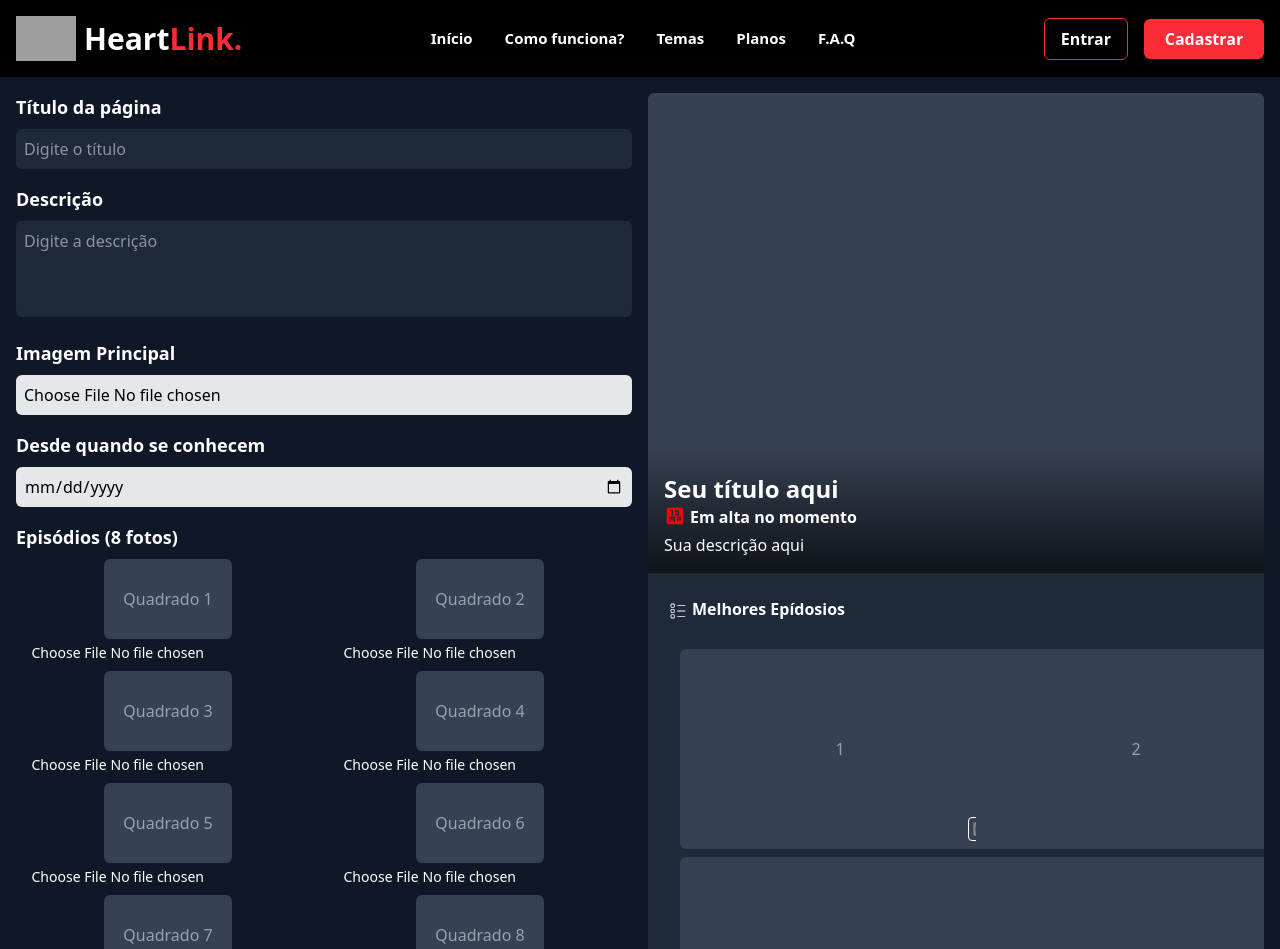
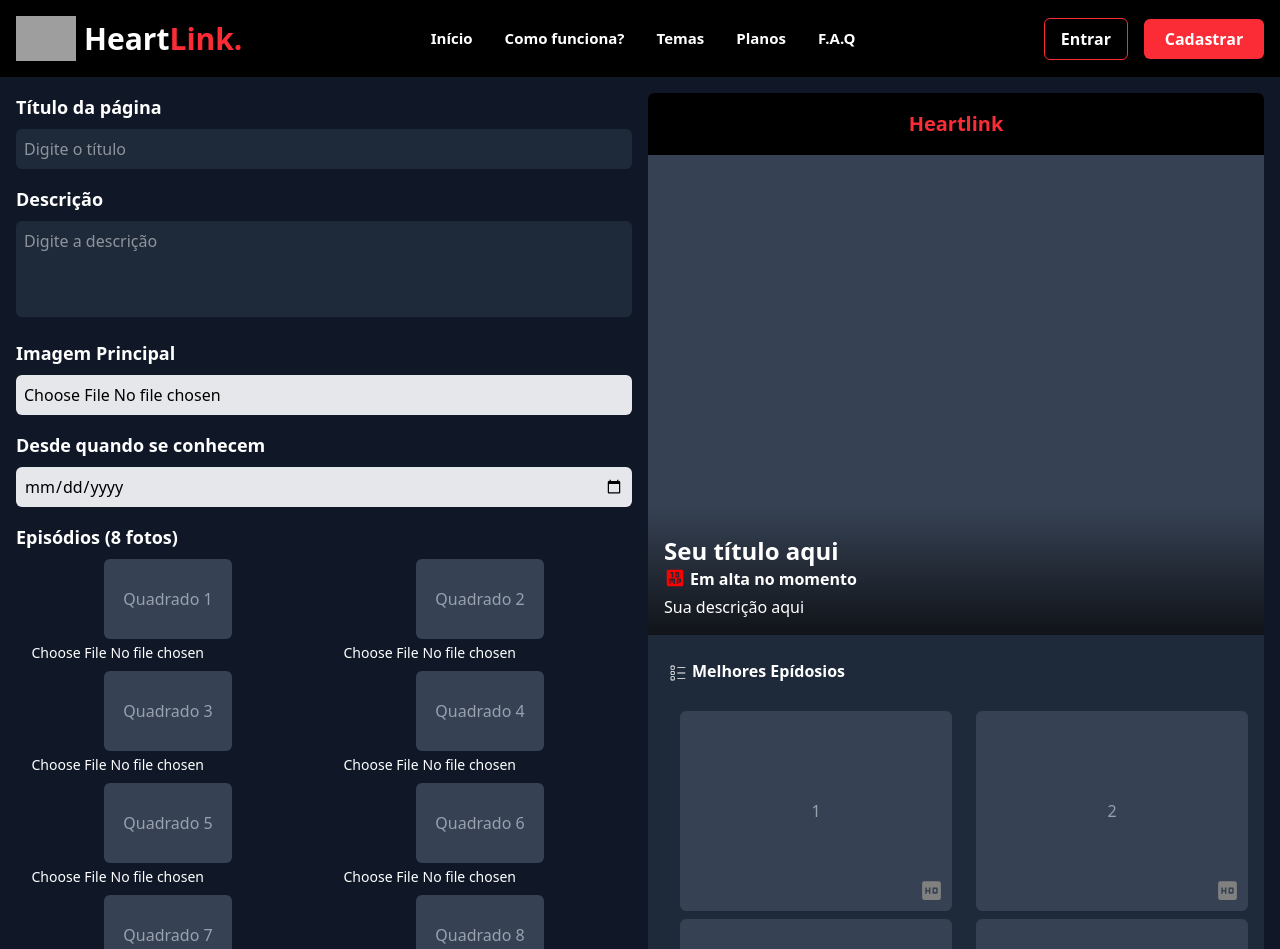
Before and after one commit to felipegresele/heartlink, a React (Vite) app: page /netflix in a window 1280 px wide. Shown: the top 949 px of the page. Built offline with nearby package versions, Linux system fonts and the light colour scheme; no server answers; grey boxes are pictures that could not be loaded.

Commit message:
adicionado borda template netflix

```diff
--- a/src/components/criar-declaracao/templates/template-netflix.tsx
+++ b/src/components/criar-declaracao/templates/template-netflix.tsx
@@ -167,29 +167,10 @@ interface PreviewNetflixProps {
 }
 
 function PreviewNetflix({ titulo, mensagem, imagemPrincipal, episodios, dataConhecimento }: PreviewNetflixProps) {
-    // Função para calcular o tempo sem biblioteca
-    const calcularTempo = (data: string) => {
-        if (!data) return "";
-        const inicio = new Date(data);
-        const hoje = new Date();
-        let anos = hoje.getFullYear() - inicio.getFullYear();
-        let meses = hoje.getMonth() - inicio.getMonth();
-        let dias = hoje.getDate() - inicio.getDate();
-
-        if (dias < 0) {
-            meses -= 1;
-            dias += new Date(hoje.getFullYear(), hoje.getMonth(), 0).getDate();
-        }
-        if (meses < 0) {
-            anos -= 1;
-            meses += 12;
-        }
-
-        return `${anos} anos, ${meses} meses, ${dias} dias`;
-    };
 
     return (
         <div className="bg-gray-800 rounded-md overflow-hidden text-white">
+            <h1 className="bg-black text-red-500 font-bold text-[20px] p-4 justify-center text-center">Heartlink</h1>
             {/* Imagem principal com sombra na parte inferior */}
             <div className="relative w-full h-120 bg-gray-700">
                 {imagemPrincipal && (
@@ -225,16 +206,14 @@ function PreviewNetflix({ titulo, mensagem, imagemPrincipal, episodios, dataConh
                 {episodios.map((img, i) => (
                     <div
                         key={i}
-                        className="w-80 h-50 bg-gray-700 rounded-md overflow-hidden flex items-center justify-center relative ml-4"
+                        className="max-w-70 h-50 bg-gray-700 rounded-md overflow-hidden flex items-center justify-center relative ml-4"
                     >
                         {img ? <img src={img} className="w-full h-full object-cover" /> : <span className="text-gray-400">{i + 1}</span>}
                         {/* Ícone HD no canto inferior direito */}
                         <div className="absolute bottom-2 right-2">
                             <MdHd
-                                size={24}
-                                color="gray"
-                                className="border border-white rounded-sm p-[2px]"
-                            />
+                                size={25}
+                                color="gray"                            />
                         </div>
                     </div>
                 ))}
```
